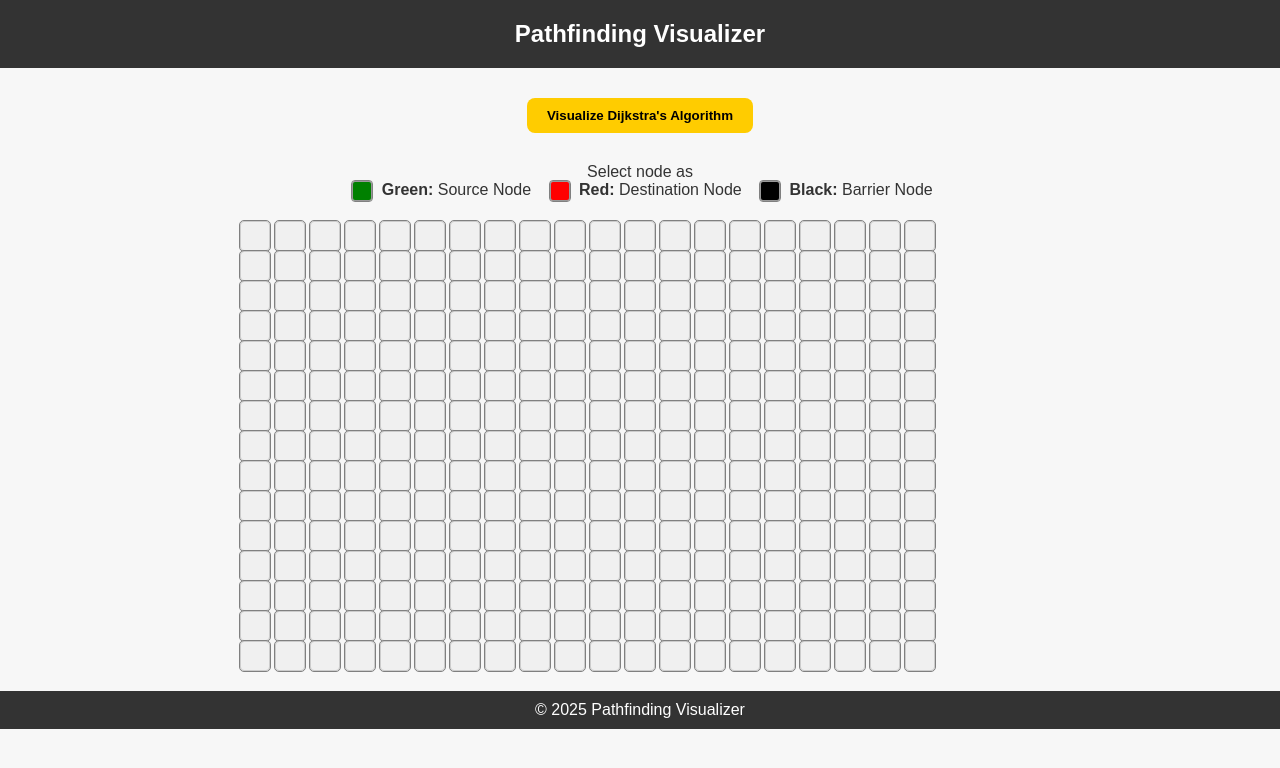
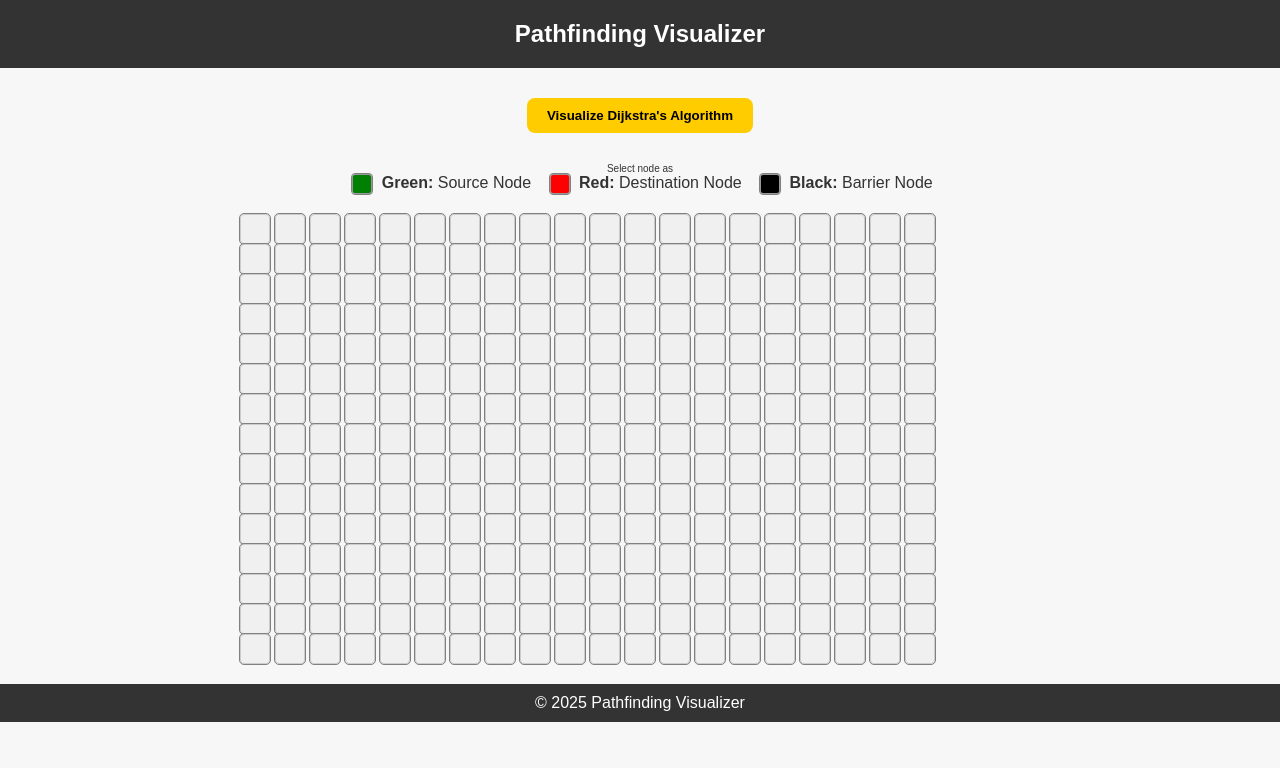
Before and after one commit to aaryanmehta2307/Map-Navigator-Project-Aryan-Mehta, a React (Create React App) app in the folder map-navigator-app/: page / in a window 1280 px wide. Shown: the top 768 px of the page. Built offline with nearby package versions, Linux system fonts and the light colour scheme.

Commit message:
feax: add more description

```diff
--- a/map-navigator-app/src/pathfindingvisualizer/PathfindingVisualizer.css
+++ b/map-navigator-app/src/pathfindingvisualizer/PathfindingVisualizer.css
@@ -270,3 +270,6 @@ footer {
 .node-wall {
     background-color: black;
 }
+.description-heading{
+    font-size: 10px;
+}
--- a/map-navigator-app/src/pathfindingvisualizer/PathfindingVisualizer.jsx
+++ b/map-navigator-app/src/pathfindingvisualizer/PathfindingVisualizer.jsx
@@ -185,7 +185,8 @@ export default class PathfindingVisualizer extends Component {
             </button>
           )}
         </div>
-        <div className="description"> Select node as
+        <div className="description">
+            <div className="description-heading"> Select node as</div>
           <p>
             <span className="node node-start" /> <strong>Green:</strong> Source
             Node &nbsp;&nbsp;
```
